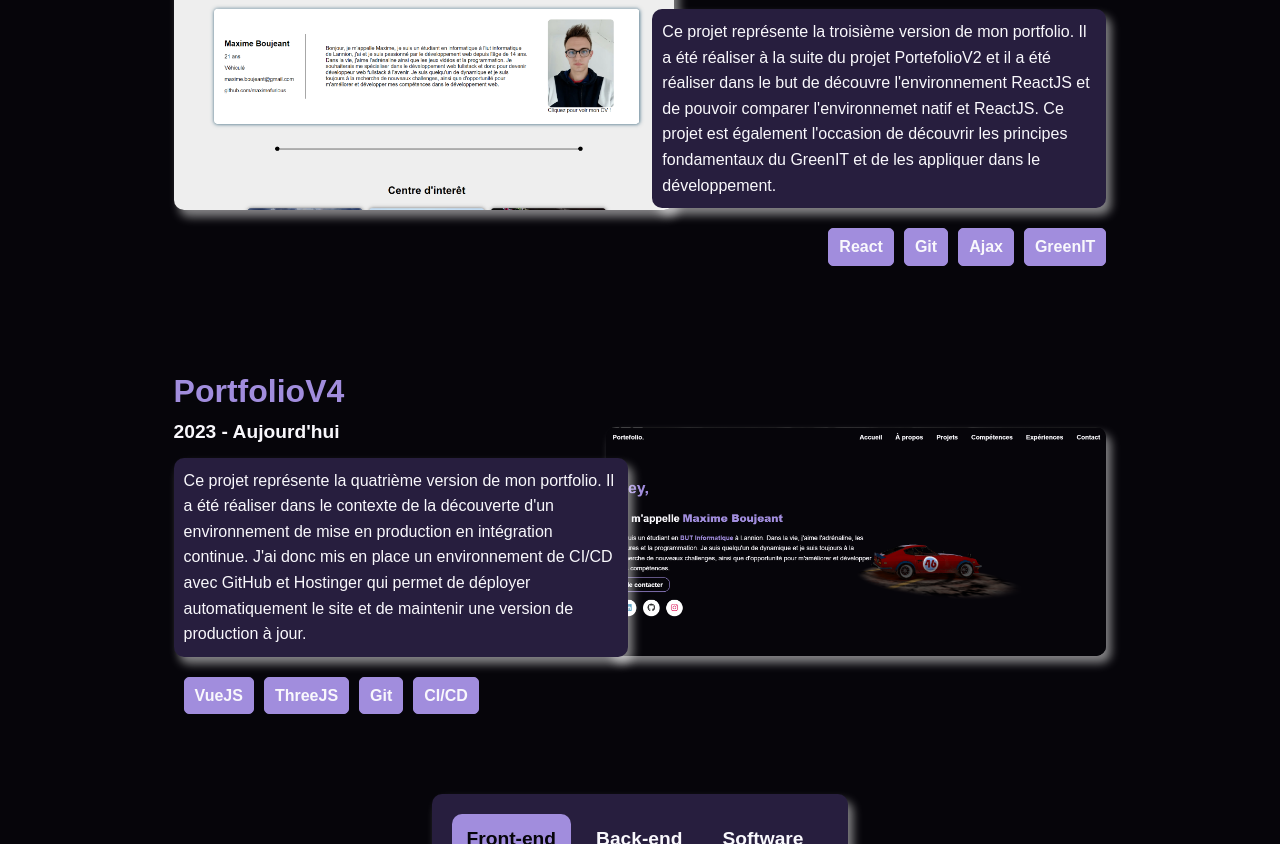
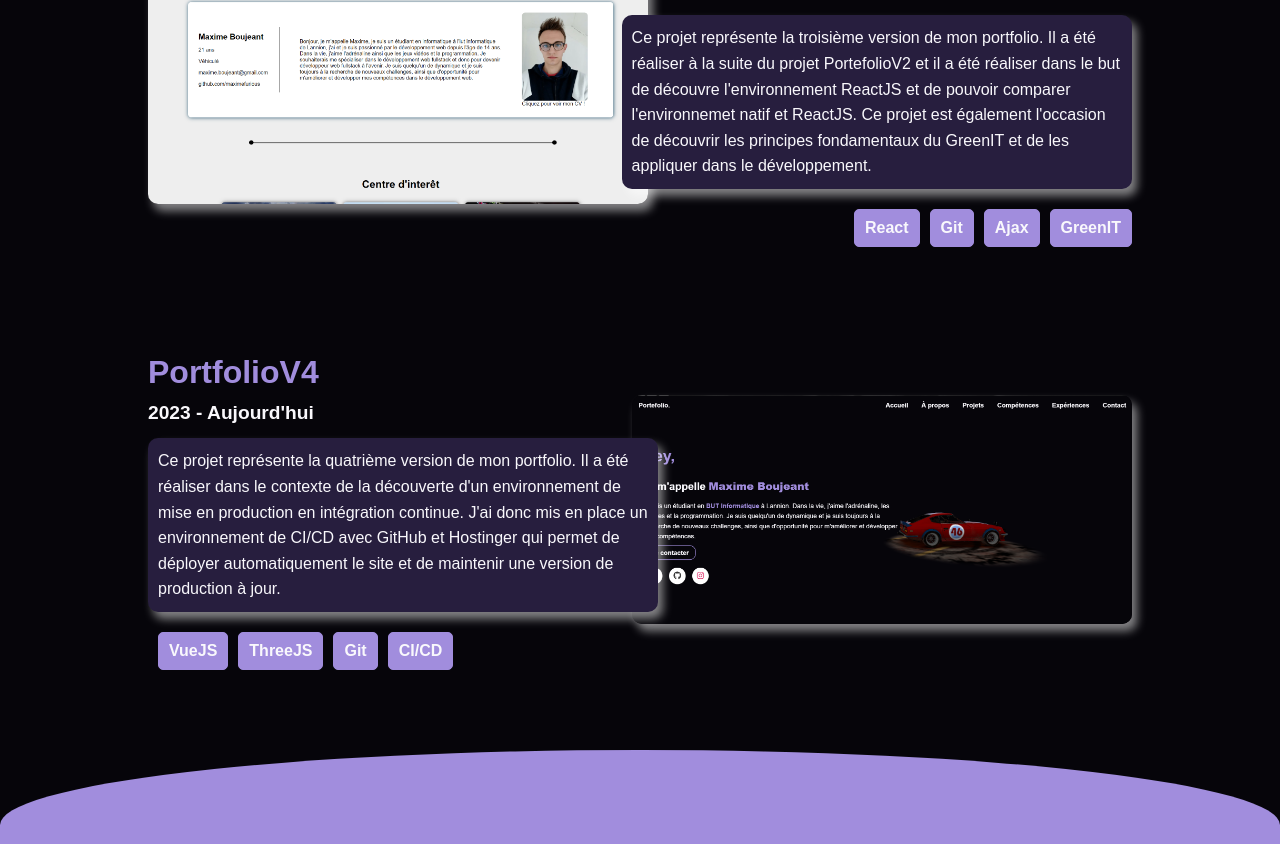
Before and after one commit to maximefurious/PorteFolio, a Vue app: page / in a window 1280 px wide. Shown: the part 1956-2800 px from the top of the page. Built offline with nearby package versions, Linux system fonts and the light colour scheme; no server answers; some icons are missing.

Commit message:
[Add] Add wave and favicon

```diff
--- a/index.html
+++ b/index.html
@@ -4,6 +4,8 @@
     <meta charset="UTF-8">
     <link rel="icon" href="/favicon.ico">
     <link rel="stylesheet" href="https://cdn.jsdelivr.net/gh/devicons/devicon@v2.15.1/devicon.min.css">
+    <link rel="apple-touch-icon" sizes="120x120" href="/apple-touch-icon-120x120-precomposed.png"/>
+    <link rel="apple-touch-icon" sizes="152x152" href="/apple-touch-icon-152x152-precomposed.png"/>
 
     <meta name="viewport" content="width=device-width, initial-scale=1.0">
     <title>Vite App</title>
--- a/src/assets/base.css
+++ b/src/assets/base.css
@@ -1,9 +1,4 @@
 :root {
-    /*--text: #040307;*/
-    /*--background: #F6F5FA;*/
-    /*--primary: #CAC1E1;*/
-    /*--secondary: #CAC1E1;*/
-    /*--accent: #0FE628;*/
     --text: #F9F8FC;
     --background: #06050A;
     --primary: #A18DDD;
--- a/src/assets/main.css
+++ b/src/assets/main.css
@@ -4,7 +4,6 @@
   max-width: 100%;
   height: 100%;
   margin: 0 auto;
-  padding: 2rem;
 
   font-weight: normal;
 }
--- a/src/views/CompetencesView.vue
+++ b/src/views/CompetencesView.vue
@@ -3,6 +3,14 @@ import Skill from '@/components/Skill.vue'
 </script>
 
 <template>
+  <div class="wave">
+    <div class="wave-limiter">
+      <div class="left"></div>
+    </div>
+    <div class="wave-limiter">
+      <div class="right"></div>
+    </div>
+  </div>
   <div id="skills">
     <div class="categories">
       <div
@@ -18,7 +26,7 @@ import Skill from '@/components/Skill.vue'
     <div class="language-list">
       <div v-for="language in filteredLanguages" :key="language.id" class="language-item">
         <div class="language-item-inner">
-                <Skill :name="language.name" :icon="language.class" />
+          <Skill :name="language.name" :icon="language.class"/>
         </div>
       </div>
     </div>
@@ -30,9 +38,9 @@ export default {
   data() {
     return {
       categories: [
-            { id: 1, name: 'Front-end' },
-            { id: 2, name: 'Back-end' },
-            { id: 3, name: 'Software' },
+        {id: 1, name: 'Front-end'},
+        {id: 2, name: 'Back-end'},
+        {id: 3, name: 'Software'},
         // Ajoutez d'autres catégories au besoin
       ],
       languages: [
@@ -234,8 +242,36 @@ export default {
   min-height: 500px;
   display: flex;
   align-items: center;
+  justify-content: center;
   flex-direction: column;
+  background-color: var(--primary);
+  position: relative;
 }
+
+.wave {
+  height: 5em;
+  display: flex;
+}
+
+.wave-limiter {
+  width: 50%;
+  background: var(--background);
+}
+
+.wave .left {
+  width: 100%;
+  height: 5em;
+  background: var(--primary);
+  border-top-left-radius: 200%;
+}
+
+.wave .right {
+  width: 100%;
+  height: 5em;
+  background: var(--primary);
+  border-top-right-radius: 200%;
+}
+
 
 /* Styles pour la liste des catégories */
 .categories {
```
Also changed, not shown: 1 other file (tests, documents, lock files or other folders). Lines whose indentation alone changed are shown as unchanged.
